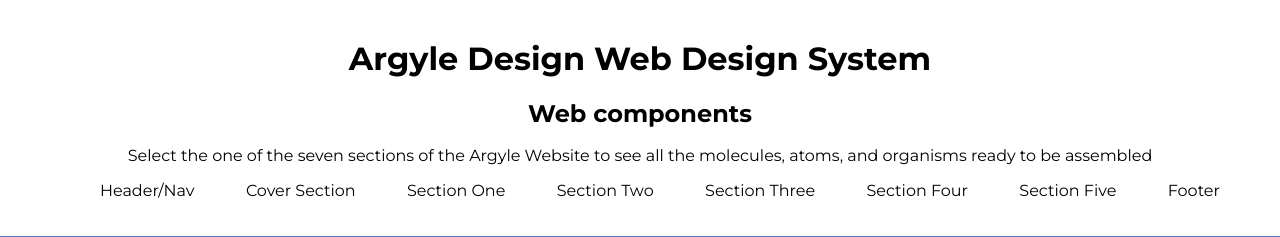
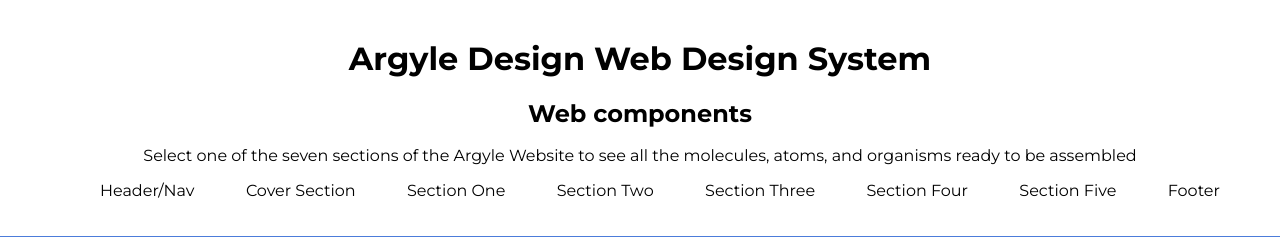
Before and after one commit to tweidenbach/argyle-styleguide-casestudy, a plain HTML site: page components/index.html in a window 1280 px wide. Shown: the top 237 px of the page. Drawn offline with Linux system fonts and the light colour scheme.

Commit message:
Update index.html

```diff
--- a/components/index.html
+++ b/components/index.html
@@ -14,7 +14,7 @@
         <div class="page-header">
         <h1>Argyle Design Web Design System</h1>
         <h2>Web components</h2>
-            <p>Select the one of the seven sections of the Argyle Website to see all the molecules, atoms, and organisms ready to be assembled</p>
+            <p>Select one of the seven sections of the Argyle Website to see all the molecules, atoms, and organisms ready to be assembled</p>
         <ul class="pagenav">
             <li><a href="#header-nav">Header/Nav</a></li>
             <li><a href="#cover-section">Cover Section</a></li>
```
